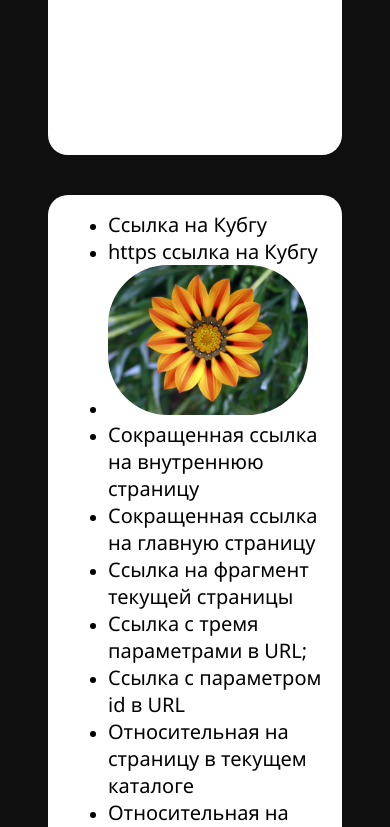
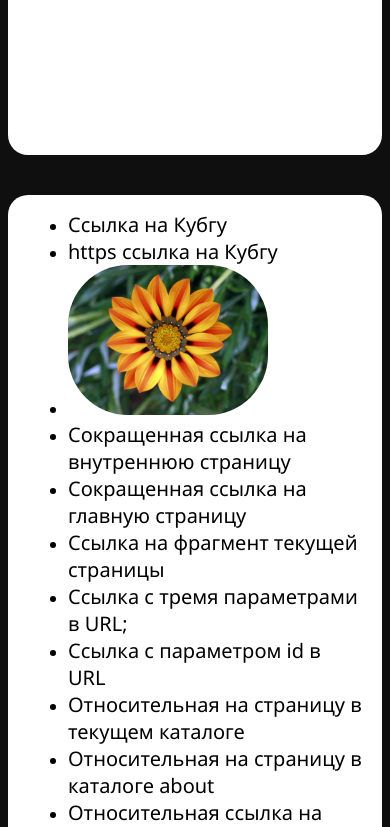
Before and after one commit to D2MIN/s0177102.github.io-3, a plain HTML site: page index.html in a window 390 px wide. Shown: the part 506-1333 px from the top of the page. Drawn offline with Linux system fonts and the light colour scheme.

Commit message:
pading in body

```diff
--- a/style.scss
+++ b/style.scss
@@ -285,6 +285,9 @@ form{
 }
 
 @media(max-width:562px) {
+    body{
+        padding: 0px;
+    }
     .logo_right{
         padding-top: 0px;
     }
```
Also changed, not shown: style.css, 1 other file.
